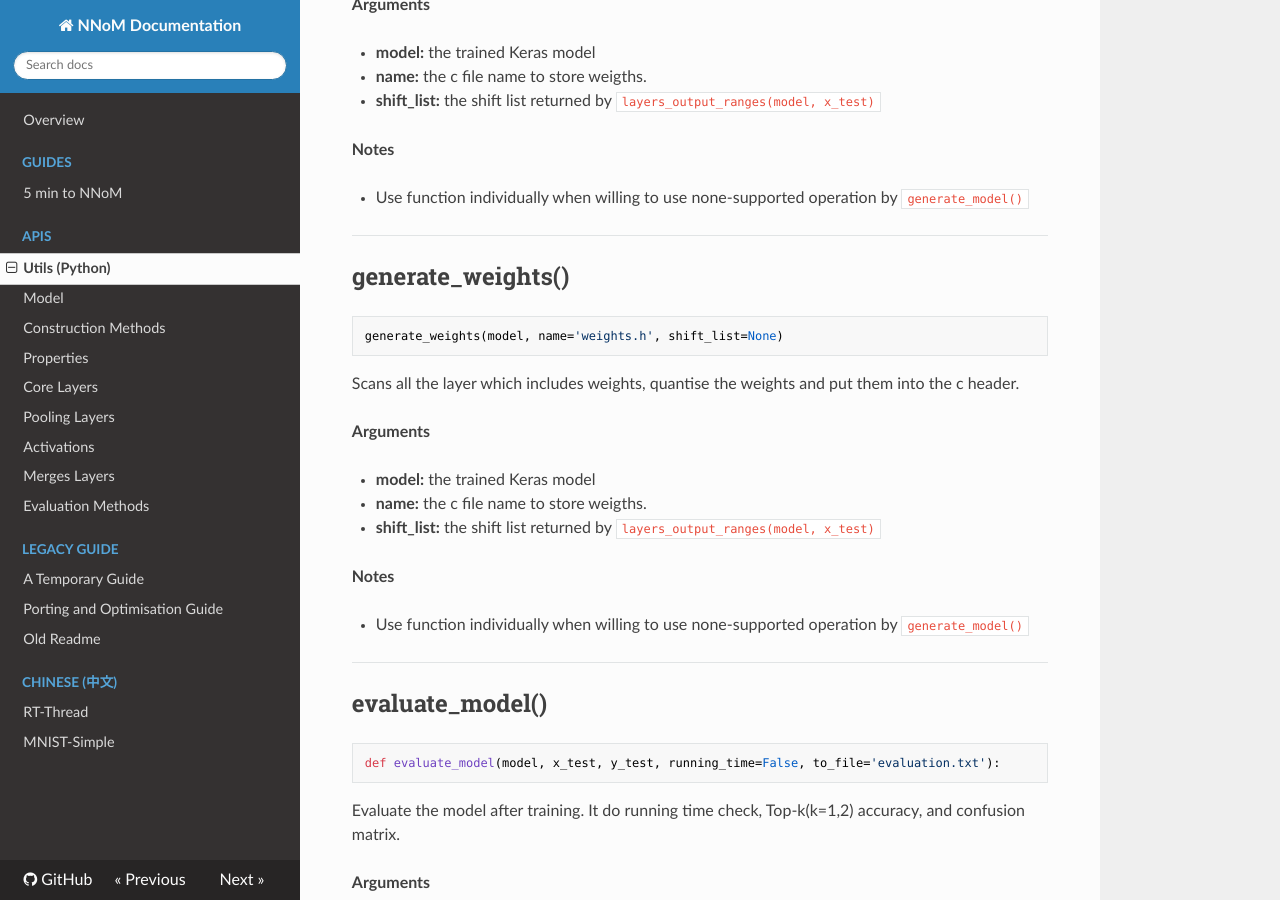
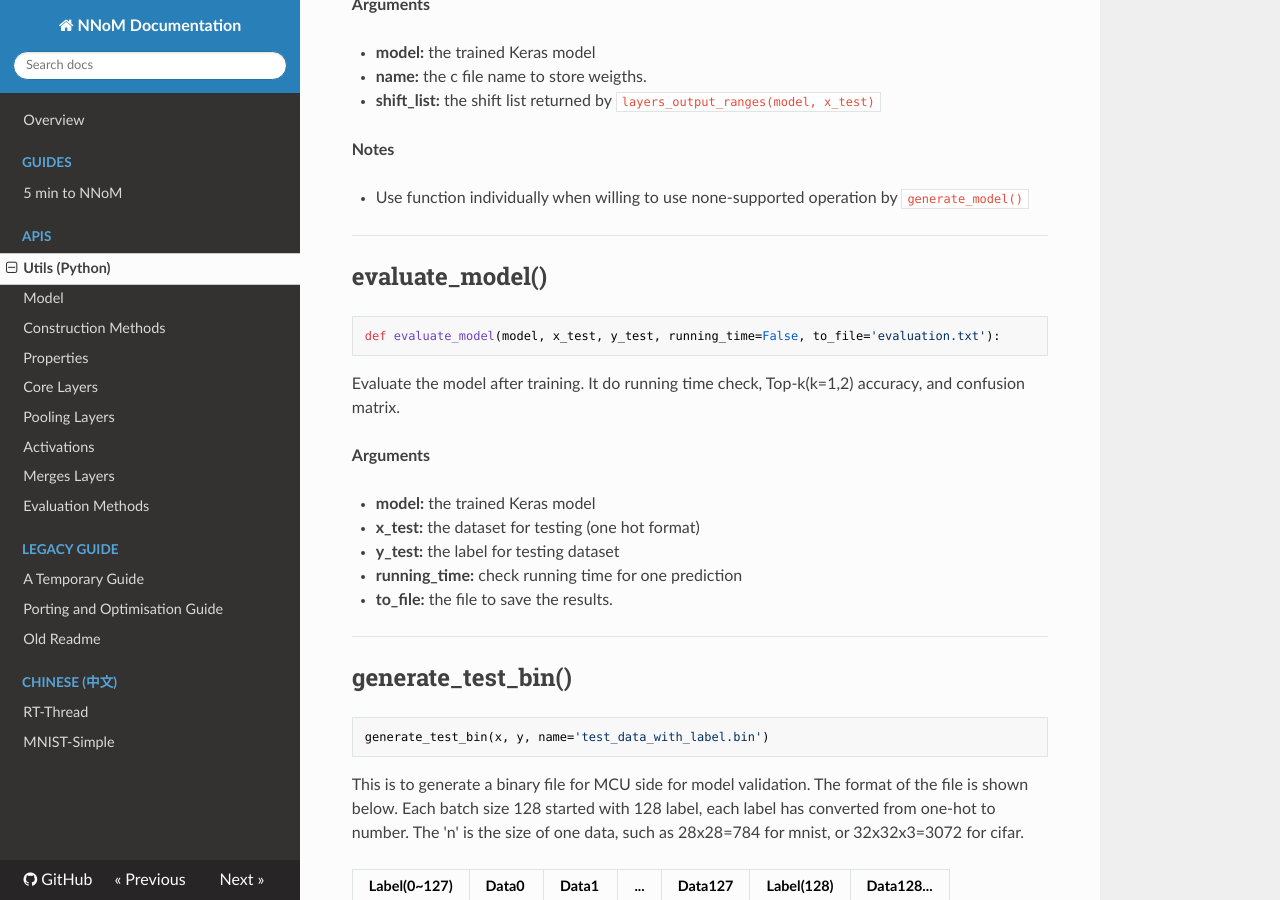
Before and after one commit to majianjia/nnom, an MkDocs documentation site: the page built from docs/api_nnom_utils.md, in a window 1280 px wide and 900 px high, scrolled down 1718 px. Built offline with MkDocs 1.6.1, drawn with Linux system fonts in a browser that asks for light colours; nearby versions of some CDN libraries.

Commit message:
Update api_nnom_utils.md

```diff
--- a/docs/api_nnom_utils.md
+++ b/docs/api_nnom_utils.md
@@ -82,26 +82,6 @@ Scans all the layer which includes weights, quantise the weights and put them in
 
 ---
 
-## generate_weights()
-
-~~~python
-generate_weights(model, name='weights.h', shift_list=None)
-~~~
-
-Scans all the layer which includes weights, quantise the weights and put them into the c header.
-
-**Arguments**
-
-- **model:** the trained Keras model
-- **name:** the c file name to store weigths.
-- **shift_list:** the shift list returned by `layers_output_ranges(model, x_test)`
-
-
-**Notes**
-
-- Use function individually when willing to use none-supported operation by `generate_model()`
-
----
 
 ## evaluate_model()
 
```
